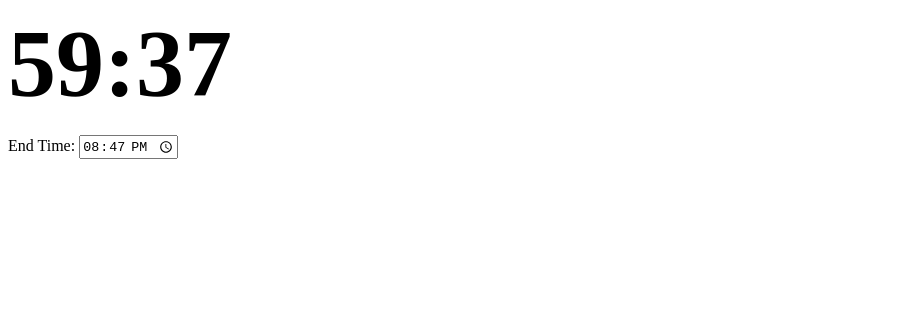
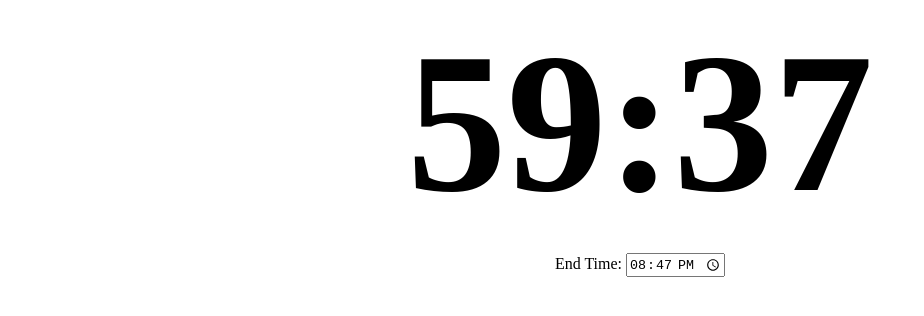
Before and after one commit to jcollard/CountDownTimer, an Angular app in the folder CountDown/: page / in a window 1280 px wide. Shown: the top 316 px of the page, without its empty margins (0-924 px from the left). Built offline with nearby package versions, Linux system fonts and the light colour scheme.

Commit message:
feat: Center countdown; make larger.

```diff
--- a/CountDown/src/app/countdown.component.css
+++ b/CountDown/src/app/countdown.component.css
@@ -1,5 +1,6 @@
 
 .timer {
-    font-size:96px;
+    font-size:200px;
     font-weight: bold;
+    text-align: center;
 }
--- a/CountDown/src/app/countdown.component.html
+++ b/CountDown/src/app/countdown.component.html
@@ -1,7 +1,7 @@
 <div #timer class="timer">
 
 </div>
-<div>
+<div style="text-align: center;">
     <p>
         End Time: <input type="time" [(ngModel)]="endAt"/>
         <!-- <input type="time" (ngModel)="endAt"/> -->
```
